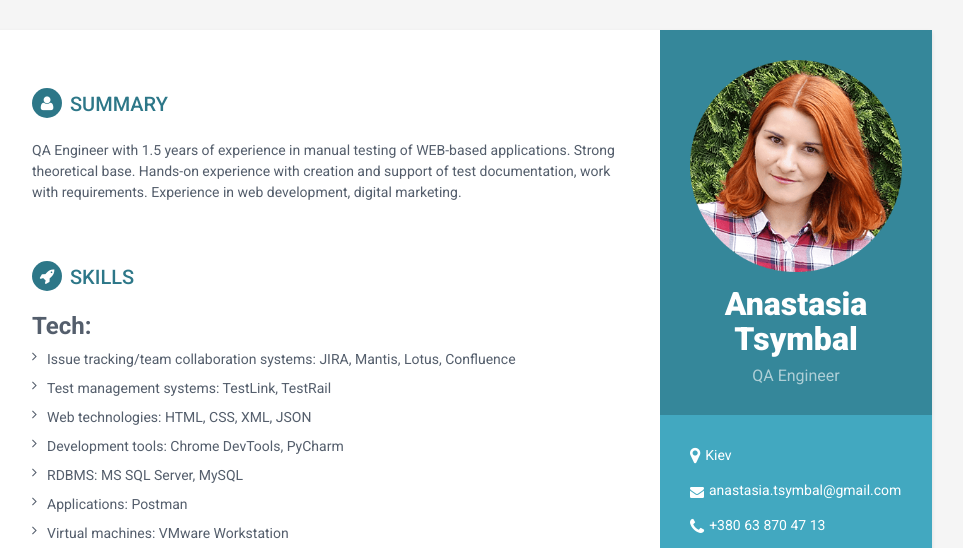
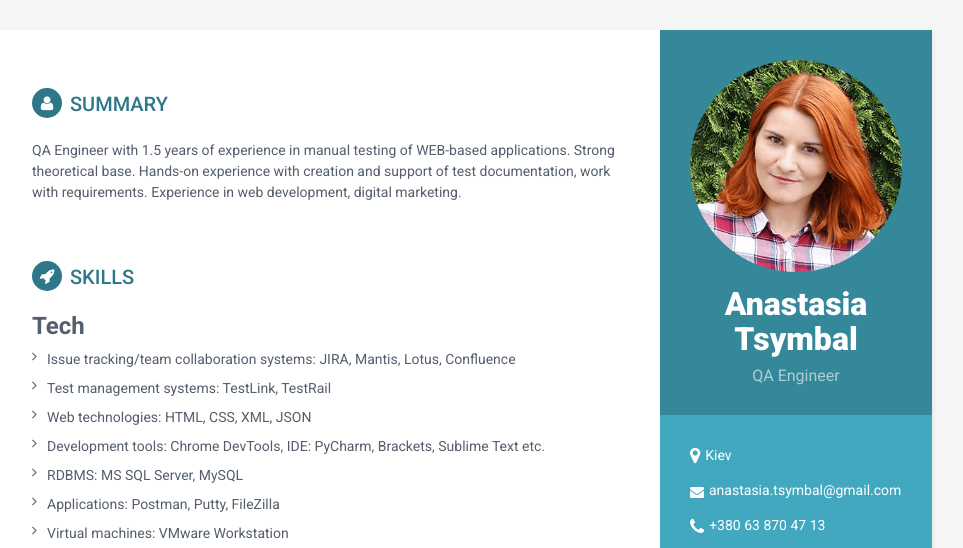
Before and after one commit to AnastasiaQA/cv, a plain HTML site: page index.html in a window 1280 px wide. Shown: the top 548 px of the page, without its empty margins (188-1151 px from the left). Drawn offline with nearby package versions, Linux system fonts and the light colour scheme; a script that the page names is missing.

Commit message:
Some text was added

```diff
--- a/index.html
+++ b/index.html
@@ -86,7 +86,7 @@
 
       <div class="js-ui-accordion">
 
-      <h3>Tech:</h3>
+      <h3>Tech</h3>
       <div class="skillset">
                 <div class="skillset testing">
                   <ul>
@@ -105,7 +105,7 @@
                     </li><!--//item-->
                     <li class="item">
                         <i class="fa fa-angle-right list"></i>
-                        <p class="list-item">Development tools: Chrome DevTools, PyCharm</p>
+                        <p class="list-item">Development tools: Chrome DevTools, IDE: PyCharm, Brackets, Sublime Text etc.</p>
                     </li><!--//item-->
                    <li class="item">
                         <i class="fa fa-angle-right list"></i>
@@ -113,7 +113,7 @@
                     </li><!--//item-->
                     <li class="item">
                         <i class="fa fa-angle-right list"></i>
-                        <p class="list-item">Applications: Postman</p>
+                        <p class="list-item">Applications: Postman, Putty, FileZilla</p>
                     </li><!--//item-->
                     <li class="item">
                         <i class="fa fa-angle-right list"></i>
@@ -359,7 +359,7 @@
             <section class="section projects-section">
                 <h2 class="section-title"><i class="fa fa-archive"></i>Projects</h2>
                 <div class="item">
-                    <span class="project-title"><a href="https://www.procreditbank.com.ua/" target="_blank">ProCredit Bank</a></span> - <span class="project-tagline">Managing the development and constant testing of the Bank's sites (developed 2 full-featured banking portals and about 5 landing pages). Gathering and documentation of requirements. </span>
+                    <span class="project-title"><a href="https://www.procreditbank.com.ua/" target="_blank">ProCredit Bank</a></span> - <span class="project-tagline">Managing the development and constant testing of the Bank's sites (developed 2 bank's sites and about 5 landing pages). Gathering and documentation of requirements. </span>
                 </div><!--//item-->
                 <div class="item">
                     <span class="project-title"><a href="https://trendys.top/" target="_blank" target="_blank">Trendy's</a></span> -
```
